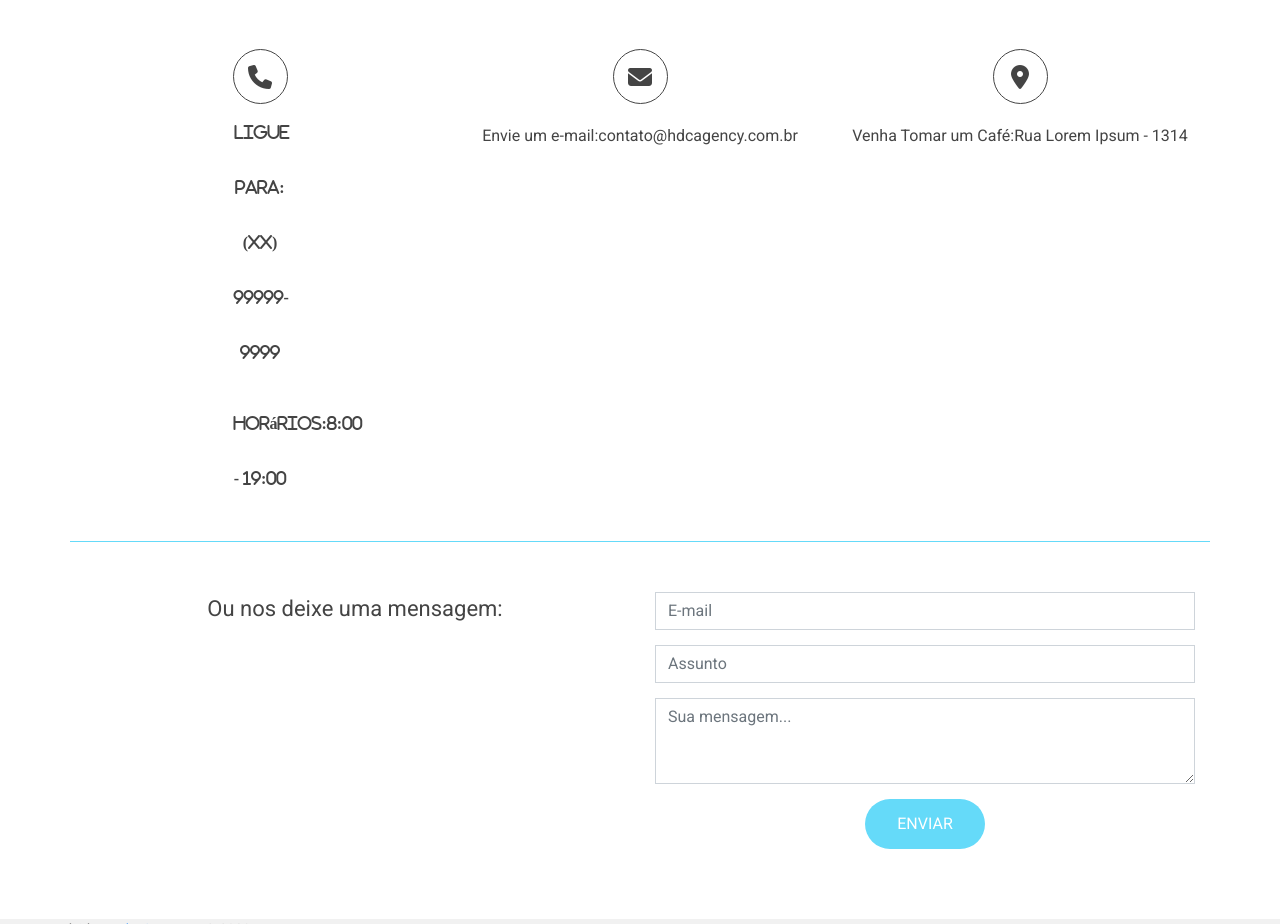
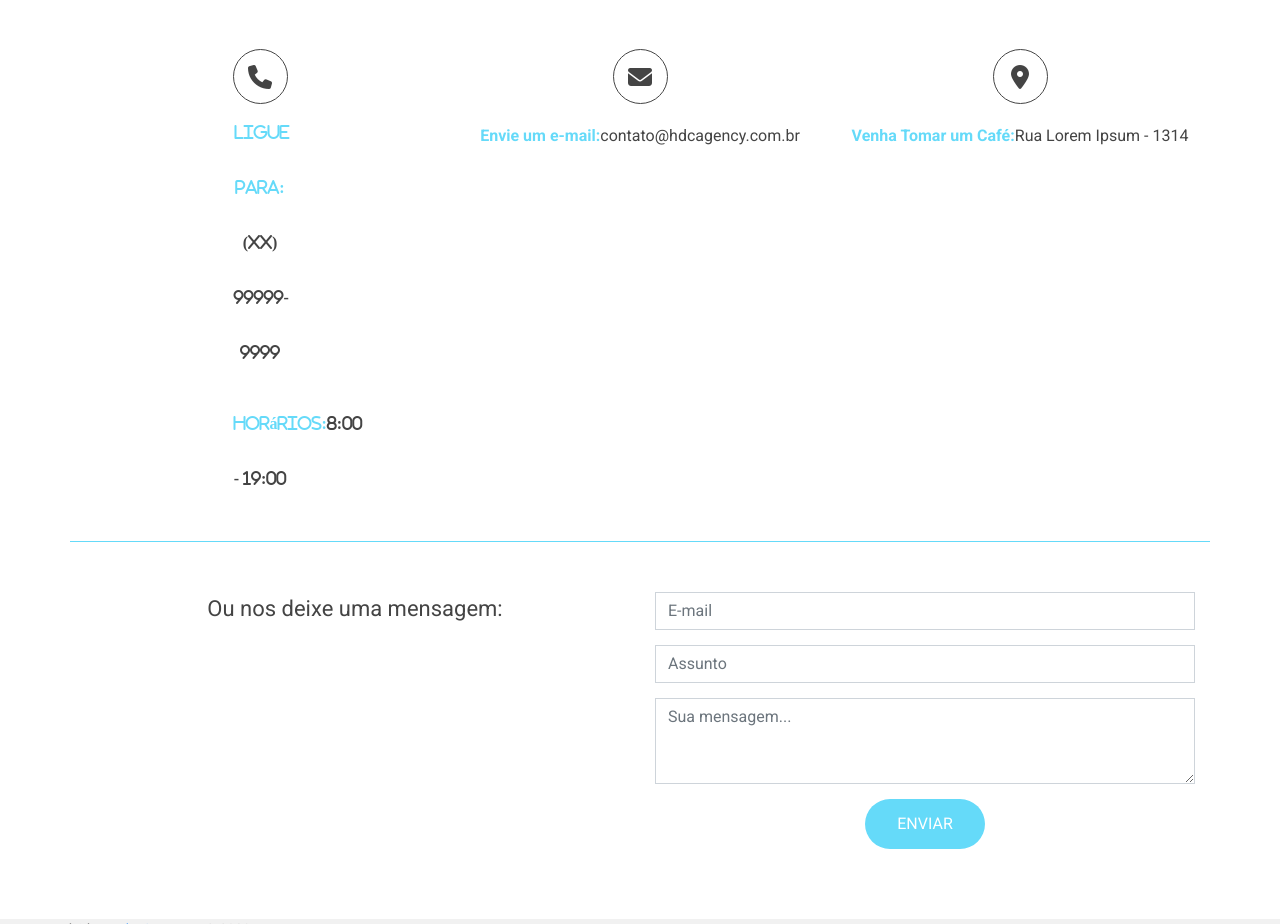
Before and after one commit to AdrielKlem/bootstrap-horadecodar, a plain HTML site: page index.html in a window 1280 px wide. Shown: the part 5161-6085 px from the top of the page. Drawn offline with nearby package versions, Linux system fonts and the light colour scheme; a script that the page names is missing.

Commit message:
Footer-html-setting-N2
Todos 'contact-box':
Ajustar Classe => 'contact-tile' to 'contact-title'

```diff
--- a/index.html
+++ b/index.html
@@ -323,17 +323,17 @@
                     </div>
                     <div class="col-md-4 contact-box">
                         <i class="fas fa-phone">
-                            <p><span class="contact-tile">Ligue para:</span> (XX) 99999-9999</p>
-                            <p><span class="contact-tile">Horários:</span>8:00 - 19:00</p>
+                            <p><span class="contact-title">Ligue para:</span> (XX) 99999-9999</p>
+                            <p><span class="contact-title">Horários:</span>8:00 - 19:00</p>
                         </i>
                     </div>
                     <div class="col-md-4 contact-box">
                         <i class="fas fa-envelope"></i>
-                        <p><span class="contact-tile">Envie um e-mail:</span>contato@hdcagency.com.br</p>
+                        <p><span class="contact-title">Envie um e-mail:</span>contato@hdcagency.com.br</p>
                     </div>
                     <div class="col-md-4 contact-box">
                         <i class="fas fa-map-marker-alt"></i>
-                        <p><span class="contact-tile">Venha Tomar um Café:</span>Rua Lorem Ipsum - 1314</p>
+                        <p><span class="contact-title">Venha Tomar um Café:</span>Rua Lorem Ipsum - 1314</p>
                     </div>
                     <div class="col-md-6" id="msg-box">
                         <p>Ou nos deixe uma mensagem:</p>
@@ -349,6 +349,7 @@
                 </div>
             </div>
         </div>
+        <!-- CopyRight -->
         <div id="copy-area">
             <div class="containe">
                 <div class="row">
```
